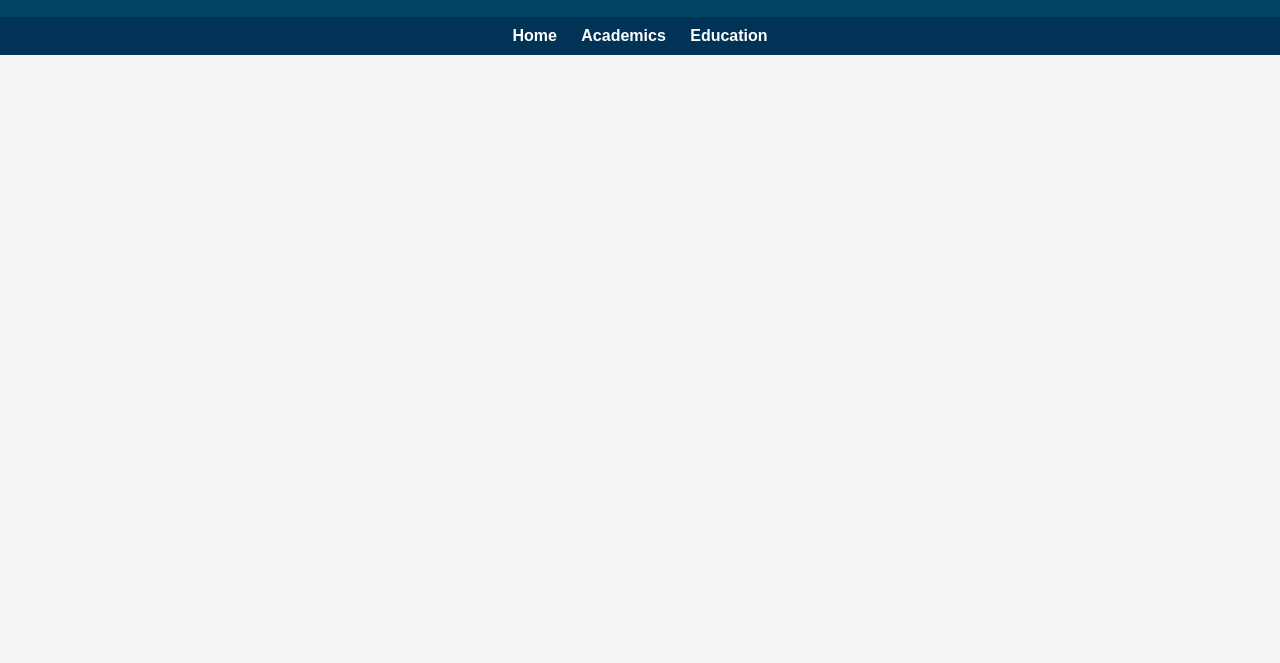
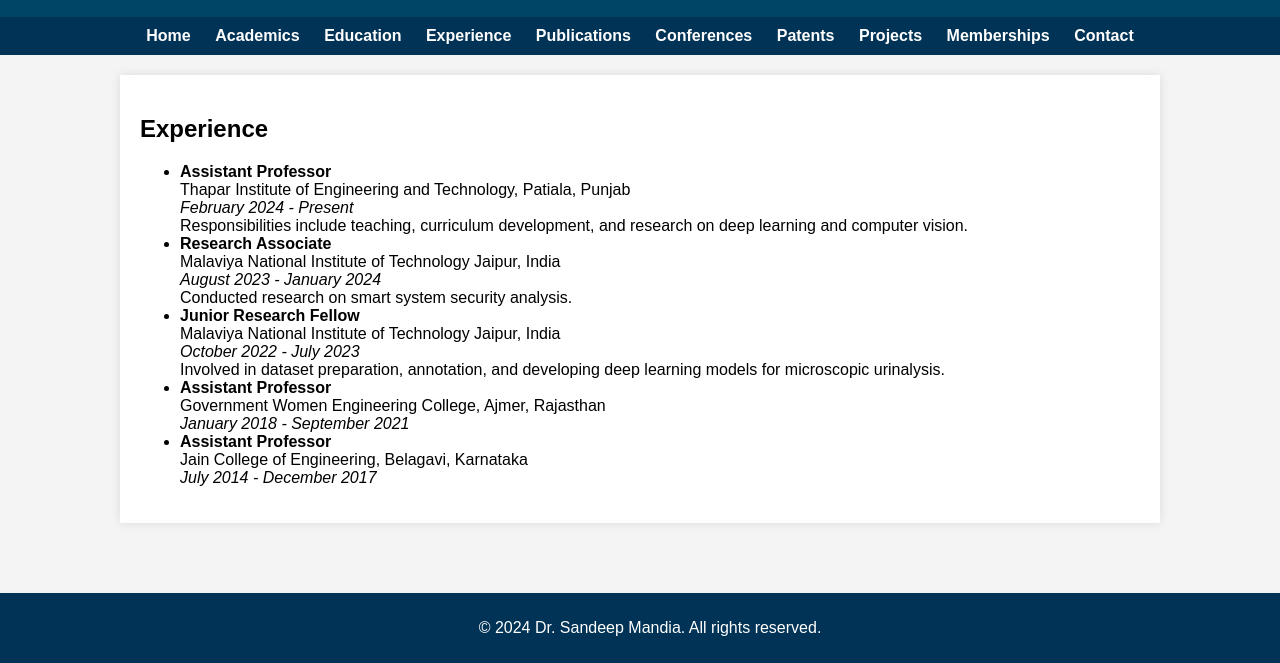
Before and after one commit to sandeepmandia/sandeepmandia.github.io, a plain HTML site: page experience.html in a window 1280 px wide. Shown: the part 137-800 px from the top of the page. Drawn offline with Linux system fonts and the light colour scheme.

Commit message:
Update experience.html

```diff
--- a/experience.html
+++ b/experience.html
@@ -18,4 +18,49 @@
     <a href="index.html">Home</a>
     <a href="academics.html">Academics</a>
     <a href="education.html">Education</a>
-    <a href
+    <a href="experience.html">Experience</a>
+    <a href="publications.html">Publications</a>
+    <a href="conferences.html">Conferences</a>
+    <a href="patents.html">Patents</a>
+    <a href="projects.html">Projects</a>
+    <a href="memberships.html">Memberships</a>
+    <a href="contact.html">Contact</a>
+  </nav>
+  <div class="container">
+    <h2>Experience</h2>
+    <ul>
+      <li>
+        <strong>Assistant Professor</strong><br>
+        Thapar Institute of Engineering and Technology, Patiala, Punjab<br>
+        <em>February 2024 - Present</em><br>
+        Responsibilities include teaching, curriculum development, and research on deep learning and computer vision.
+      </li>
+      <li>
+        <strong>Research Associate</strong><br>
+        Malaviya National Institute of Technology Jaipur, India<br>
+        <em>August 2023 - January 2024</em><br>
+        Conducted research on smart system security analysis.
+      </li>
+      <li>
+        <strong>Junior Research Fellow</strong><br>
+        Malaviya National Institute of Technology Jaipur, India<br>
+        <em>October 2022 - July 2023</em><br>
+        Involved in dataset preparation, annotation, and developing deep learning models for microscopic urinalysis.
+      </li>
+      <li>
+        <strong>Assistant Professor</strong><br>
+        Government Women Engineering College, Ajmer, Rajasthan<br>
+        <em>January 2018 - September 2021</em>
+      </li>
+      <li>
+        <strong>Assistant Professor</strong><br>
+        Jain College of Engineering, Belagavi, Karnataka<br>
+        <em>July 2014 - December 2017</em>
+      </li>
+    </ul>
+  </div>
+  <footer>
+    <p>&copy; 2024 Dr. Sandeep Mandia. All rights reserved.</p>
+  </footer>
+</body>
+</html>
```
